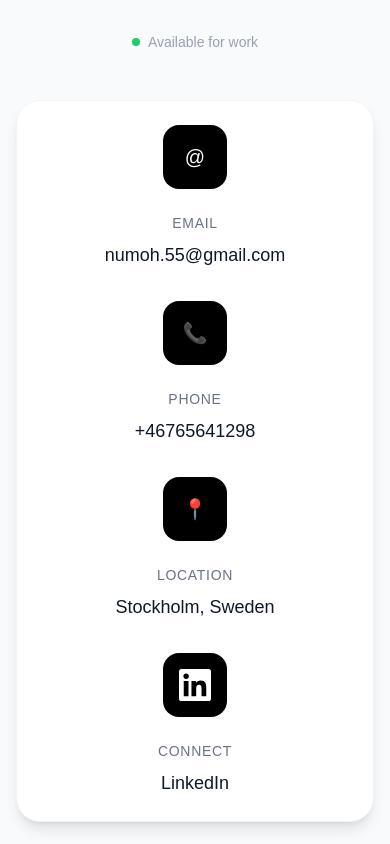
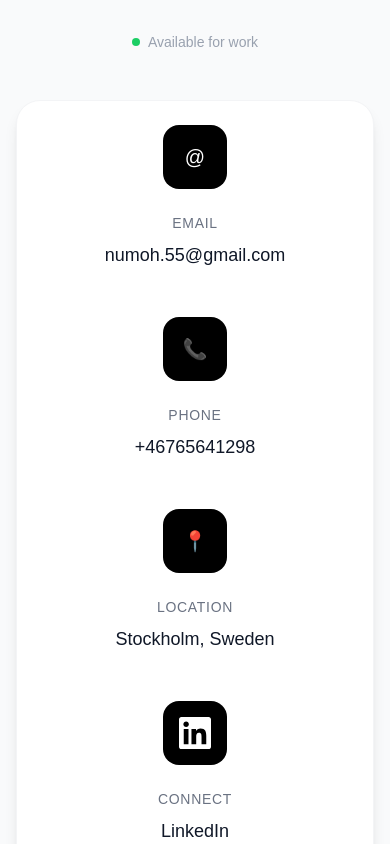
Before and after one commit to numoh/portfolio, a Next.js app: page / in a window 390 px wide. Shown: the part 3120-3964 px from the top of the page. Built offline with nearby package versions, Linux system fonts and the light colour scheme.

Commit message:
Mobile optimization and contact spacing improvements

```diff
--- a/src/components/sections/Contact.tsx
+++ b/src/components/sections/Contact.tsx
@@ -18,7 +18,7 @@
 
         <div className="max-w-4xl mx-auto">
           <div className="bg-white rounded-3xl p-6 sm:p-8 lg:p-12 shadow-lg border border-gray-100">
-            <div className="grid grid-cols-1 sm:grid-cols-2 gap-8 sm:gap-12">
+            <div className="grid grid-cols-1 sm:grid-cols-2 gap-12 sm:gap-16">
               <div className="text-center">
                 <div className="flex flex-col items-center gap-6">
                   <div className="w-16 h-16 bg-black rounded-2xl flex items-center justify-center">
```
